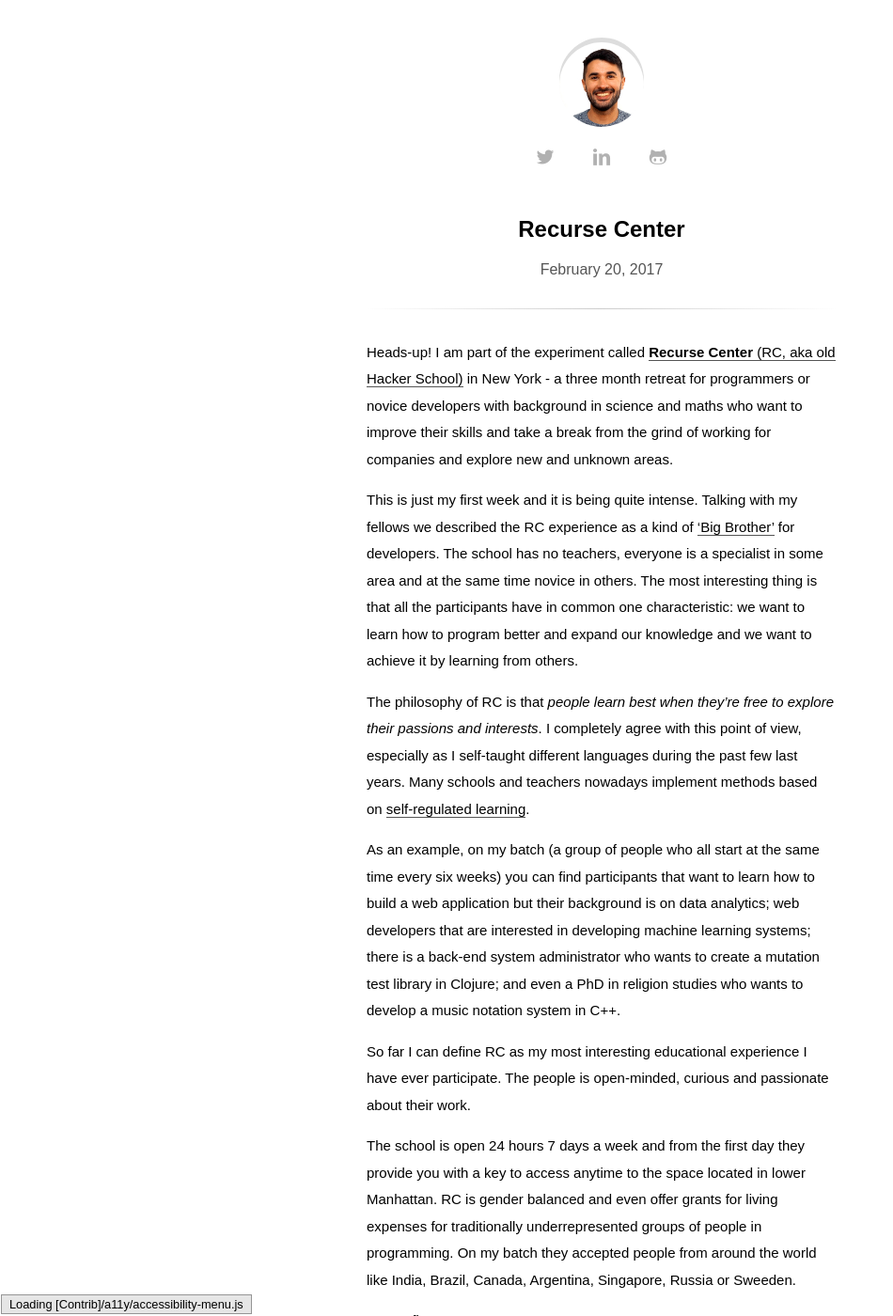
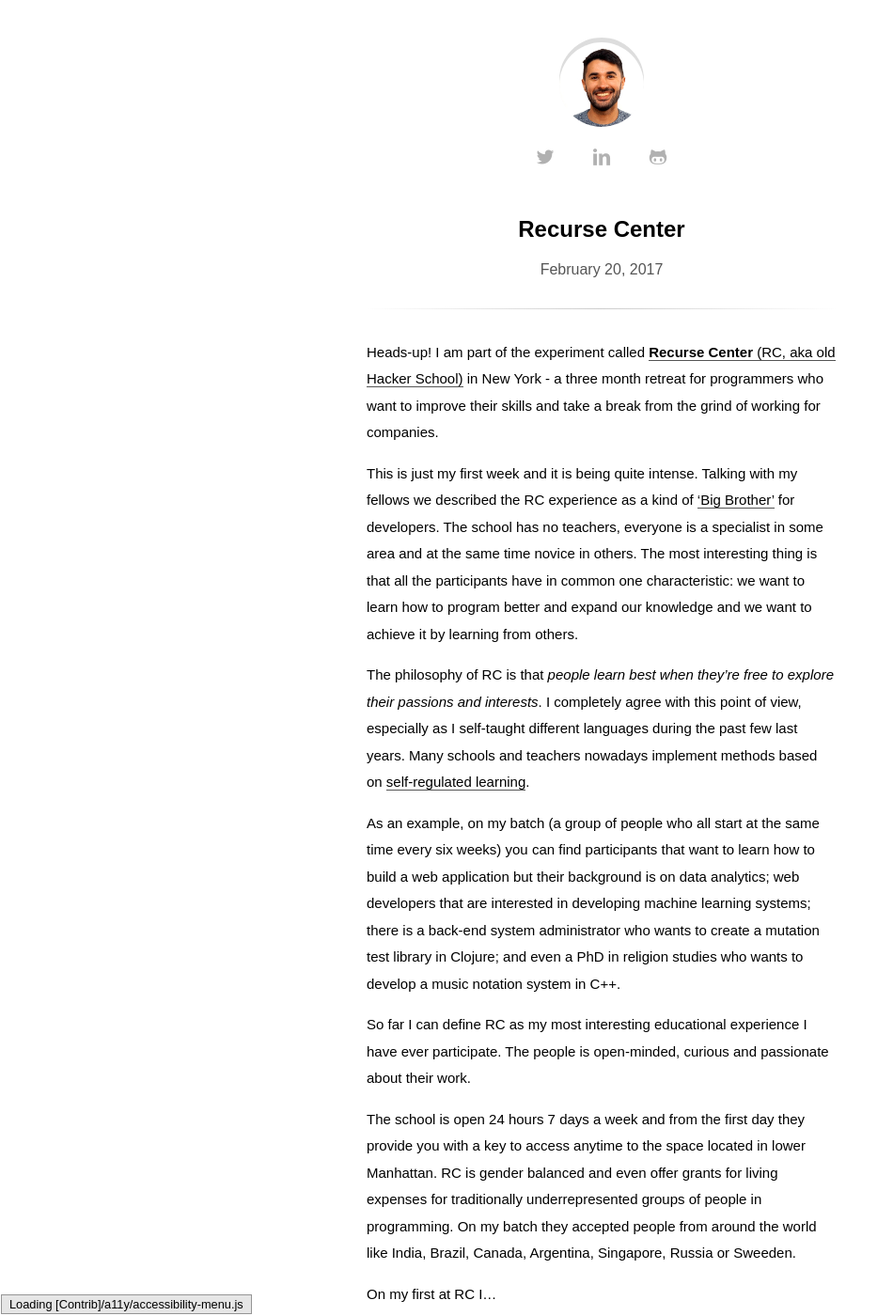
Before and after one commit to jootse84/jootse84.github.io, a Jekyll site: the page built from _posts/2017-02-20-recurse-center.md, in a window 1280 px wide and 1400 px high. Shown: the whole window at 94% size, without its empty margins (0-950 px from the left). Built offline with Jekyll 4.4.1, drawn with Linux system fonts in a browser that asks for light colours; some web fonts are replaced; comment, search, counter and statistics services are not loaded; part of the change alters nothing that is shown; some of the changed text lies outside the part shown.

Commit message:
Fix typo on RC blog post

```diff
--- a/_posts/2017-02-20-recurse-center.md
+++ b/_posts/2017-02-20-recurse-center.md
@@ -1,4 +1,4 @@
-Heads-up! I am part of the experiment called [**Recurse Center** (RC, aka old Hacker School)](https://www.recurse.com/) in New York - a three month retreat for programmers or novice developers with background in science and maths who want to improve their skills and take a break from the grind of working for companies and explore new and unknown areas.
+Heads-up! I am part of the experiment called [**Recurse Center** (RC, aka old Hacker School)](https://www.recurse.com/) in New York - a three month retreat for programmers who want to improve their skills and take a break from the grind of working for companies.
 
 This is just my first week and it is being quite intense. Talking with my fellows we described the RC experience as a kind of ['Big Brother'](https://en.wikipedia.org/wiki/Big_Brother_(franchise)) for developers. The school has no teachers, everyone is a specialist in some area and at the same time novice in others. The most interesting thing is that all the participants have in common one characteristic: we want to learn how to program better and expand our knowledge and we want to achieve it by learning from others.
 
@@ -11,9 +11,8 @@ So far I can define RC as my most interesting educational experience I have ever
 The school is open 24 hours 7 days a week and from the first day they provide you with a key to access anytime to the space located in lower Manhattan. RC is gender balanced and even offer grants for living expenses for traditionally underrepresented groups of people in programming. On my batch they accepted people from around the world like India, Brazil, Canada, Argentina, Singapore, Russia or Sweeden.
 
 On my first at RC I...
-
 * Fixed a [bug](https://github.com/pybee/voc/pull/357) on a transpiler from Python bytecode to Java, with the support of [@eliasdorneles](https://twitter.com/eliasdorneles).
-* Read about the functional program paradigm and Haskell.
+* Read about functional program paradigm and Haskell.
 * Go back to basics, implemented and analyzed two sorting algorithms - [bubble sort](https://en.wikipedia.org/wiki/Bubble_sort) and [radix sort](https://en.wikipedia.org/wiki/Radix_sort).
 * Started a GraphQL server in NodeJS.
 * Play Catan.
@@ -24,7 +23,7 @@ It is quite exciting.
 
 # A hippie community for programmers?
 
-Not really. The school is self-directed and free for everyone. We are free to work or study in any project we are interested. On the other hand, from the day one RC gives a set of must-follow rules and activities to all the participants - weekly study groups and presentations, mock job interviews or pair-programming encouragement. In addition, every month some *resident* (a smart enginner with significant expertise and who made a positive impact in the industry) visits the school for one or two weeks to help and guide us. For instance, [Peter Norveig](https://en.wikipedia.org/wiki/Peter_Norvig) or [Stefan Karpinski](https://en.wikipedia.org/wiki/Stefan_Karpinski) already visit as *residents* RC.
+Not really. The school is self-directed and free for everyone. We are free to work or study in any project we are interested. On the other hand, from the day one RC gives a set of must-follow rules and activities to all the participants - weekly study groups and presentations, mock job interviews or pair-programming encouragement. In addition, every month some *resident* (a smart enginner with significant expertise and who made a positive impact in the industry) visits the school for one or two weeks to help and guide us. For instance, [Peter Norveig](https://en.wikipedia.org/wiki/Peter_Norvig) or [Stefan Karpinski](https://en.wikipedia.org/wiki/Stefan_Karpinski) already visited RC as *resident*.
 
 If you are interested in applying and want to know more, there is tons of [blog posts](https://www.google.com/webhp?sourceid=chrome-instant&ion=1&espv=2&ie=UTF-8#q=blog%20recurse%20center) online about *RC-ers* sharing their experiences. Also I would recommend to read [their manual](https://www.recurse.com/manual) which explains clearly the filosofy of the school and the way it works.
 
```
